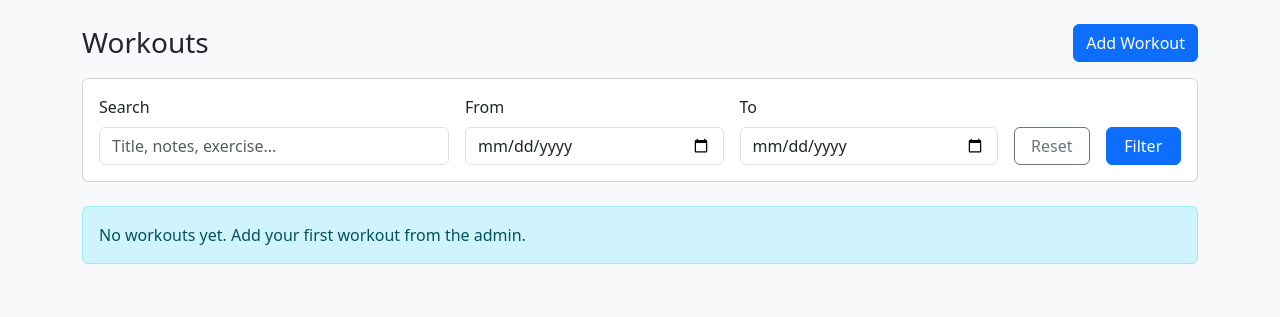
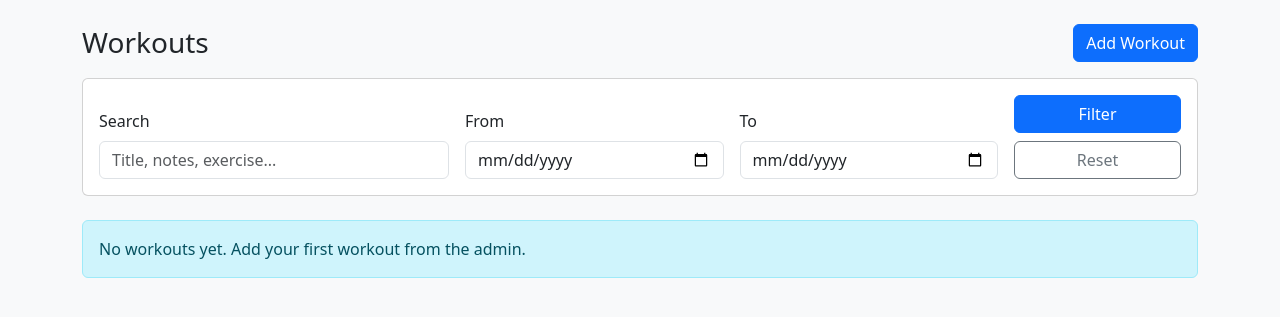
Before and after one commit to vfb-dev/minifit, a Django app: page /workouts/ in a window 1280 px wide. Shown: the part 56-373 px from the top of the page. Run offline with Django 5.2, Linux system fonts and the light colour scheme; the visitor is signed in with stand-in values (Sample User, id 1); data that the repository does not hold is empty.

Commit message:
small fix

```diff
--- a/templates/tracker/workout_list.html
+++ b/templates/tracker/workout_list.html
@@ -25,12 +25,9 @@
             <input class="form-control" type="date" id="end_date" name="end_date" value="{{ end_date }}">
         </div>
 
-        <div class="col-md-1 d-grid">
+        <div class="col-md-2 d-grid">
+            <button class="btn btn-primary" type="submit">Filter</button>
             <a href="{% url 'tracker:workout_list' %}" class="btn btn-outline-secondary mt-2">Reset</a>
-        </div>
-
-        <div class="col-md-1 d-grid">
-            <button class="btn btn-primary" type="submit">Filter</button>
         </div>
     </div>
 </form>
```
